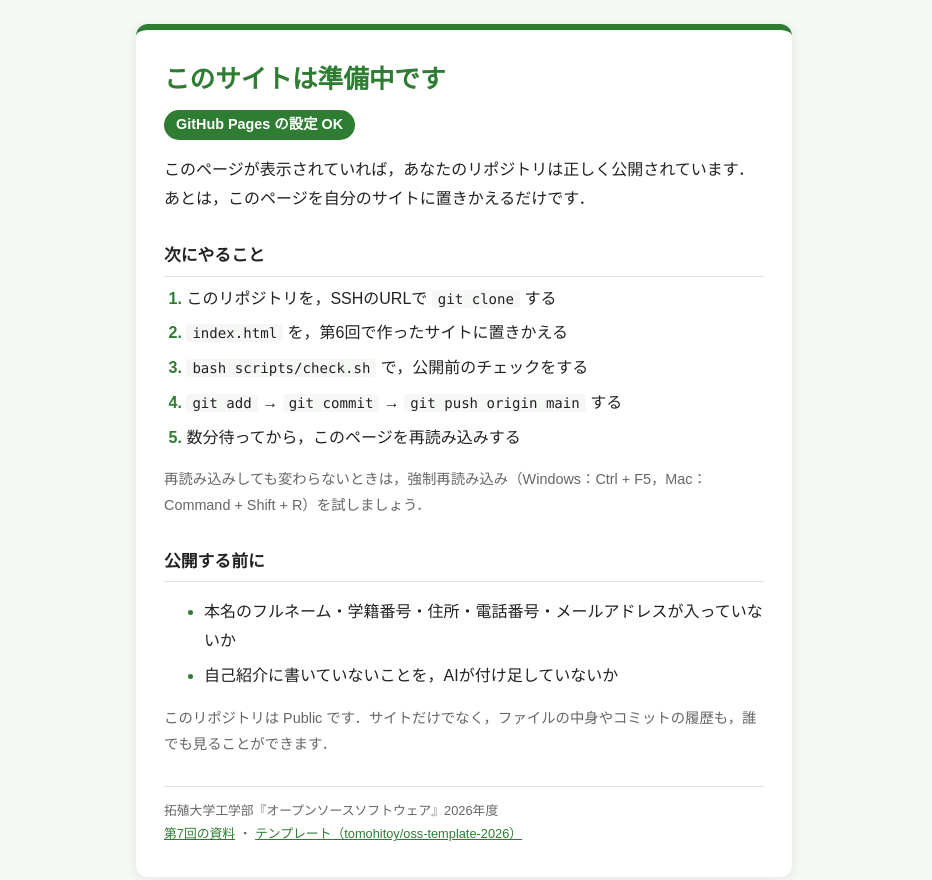
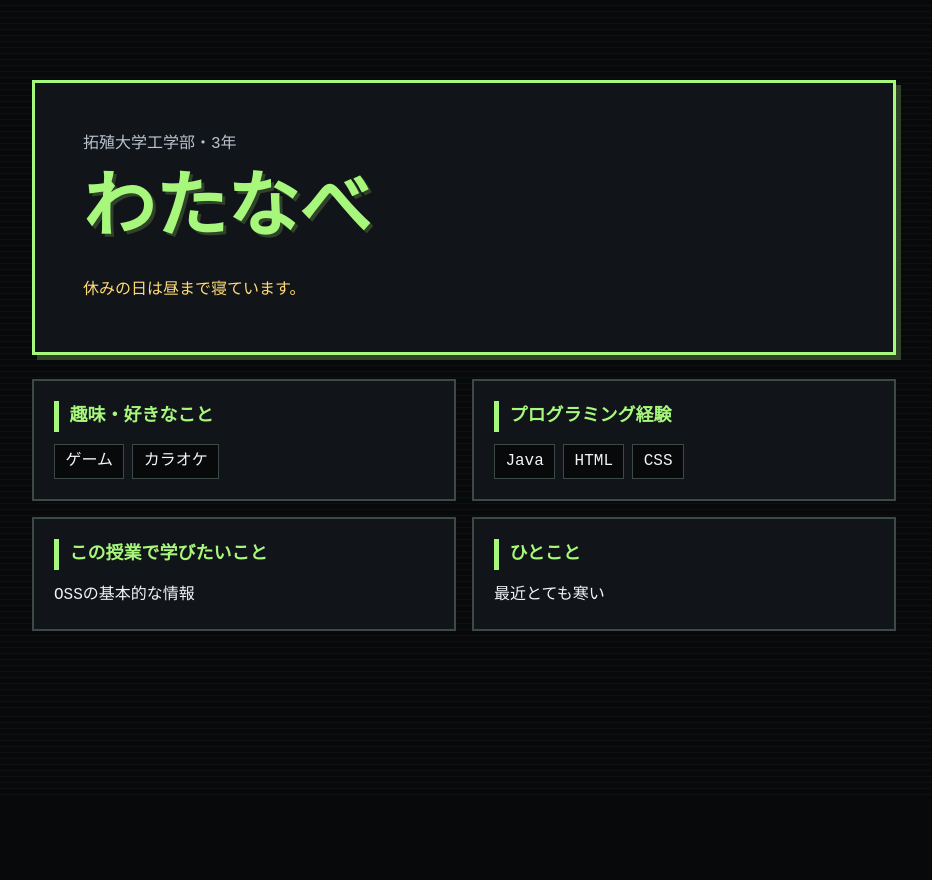
Before and after one commit to G485242024/G485242024.github.io, a plain HTML site: page index.html in a window 1280 px wide. Shown: the whole page, without its empty margins (176-1108 px from the left). After the commit the page ends 800 px from the top, so only its background shows below. Drawn offline with Linux system fonts and the light colour scheme.

Commit message:
feat: 第6回で作ったサイトを公開する

```diff
--- a/index.html
+++ b/index.html
@@ -1,162 +1,165 @@
 <!DOCTYPE html>
-<!-- oss-template-2026:placeholder （この目印で，scripts/check.sh が「準備中」のページかどうかを見分けます） -->
-<!--
-  テンプレートの「準備中」のページです．
-  このページが https://ユーザー名.github.io/ に表示されたら，GitHub Pages の設定は成功です．
-  第7回の実習4で，このファイルを第6回で作った index.html に置きかえます．
--->
 <html lang="ja">
 <head>
   <meta charset="UTF-8">
-  <meta name="viewport" content="width=device-width, initial-scale=1">
-  <title>準備中</title>
+  <meta name="viewport" content="width=device-width, initial-scale=1.0">
+  <title>わたなべのポートフォリオ</title>
   <style>
-    /* ===== 色の設定 ===== */
+    /* 黒を基調に、レトロゲーム風の配色と等幅フォントを設定 */
     :root {
-      --main-color: #2e7d32;  /* メインの色（見出し・番号） */
-      --bg-color: #f5f8f5;    /* ページの背景の色 */
-      --card-color: #ffffff;  /* カードの背景の色 */
-      --text-color: #222222;  /* 文字の色 */
-      --sub-color: #666666;   /* 補足の文字の色 */
-      --line-color: #dfe6df;  /* 区切り線の色 */
+      color-scheme: dark;
+      --background: #08090b;
+      --panel: #111419;
+      --text: #f2f4f6;
+      --muted: #bac3ce;
+      --green: #a6f77b;
+      --yellow: #ffdb76;
+      --border: #3d4945;
     }
 
-    /* パソコンやスマートフォンがダークモードのときの色 */
-    @media (prefers-color-scheme: dark) {
-      :root {
-        --main-color: #81c784;
-        --bg-color: #121512;
-        --card-color: #1e231e;
-        --text-color: #e8ece8;
-        --sub-color: #a0a8a0;
-        --line-color: #2f362f;
-      }
+    * {
+      box-sizing: border-box;
     }
 
-    /* ページ全体：カードを画面のまんなかに置く */
     body {
       margin: 0;
-      min-height: 100vh;
-      display: flex;
-      align-items: center;
-      justify-content: center;
-      padding: 24px 16px;
-      box-sizing: border-box;
-      font-family: "Hiragino Sans", "Yu Gothic", "Meiryo", sans-serif;
-      line-height: 1.8;
-      color: var(--text-color);
-      background: var(--bg-color);
+      background-color: var(--background);
+      /* 細い横線で、昔のゲーム画面のような質感を出す */
+      background-image: repeating-linear-gradient(
+        to bottom,
+        transparent 0 5px,
+        #ffffff07 5px 6px
+      );
+      color: var(--text);
+      font-family: ui-monospace, "Courier New", monospace;
+      line-height: 1.7;
     }
 
-    /* まんなかのカード */
-    main {
-      width: 100%;
-      max-width: 600px;
-      padding: 32px 28px;
-      background: var(--card-color);
-      border-top: 6px solid var(--main-color);
-      border-radius: 12px;
-      box-shadow: 0 2px 12px rgba(0, 0, 0, 0.08);
+    /* ページの横幅を制限し、左右に余白を取る */
+    .page {
+      width: min(100% - 2rem, 54rem);
+      margin-inline: auto;
+      padding-block: clamp(2rem, 7vw, 5rem);
+    }
+
+    /* 名前とキャッチコピーをゲームのタイトル画面風に表示 */
+    .profile {
+      padding: clamp(1.25rem, 5vw, 3rem);
+      border: 3px solid var(--green);
+      background-color: var(--panel);
+      box-shadow: 5px 5px 0 #304328;
+    }
+
+    .affiliation {
+      margin: 0;
+      color: var(--muted);
     }
 
     h1 {
-      margin: 0 0 4px;
-      font-size: clamp(1.3rem, 6vw, 1.6rem);  /* スマートフォンでは少し小さくする */
-      line-height: 1.4;
-      color: var(--main-color);
+      margin: 0.15em 0 0.3em;
+      color: var(--green);
+      font-size: clamp(2.25rem, 8vw, 4.5rem);
+      line-height: 1.2;
+      text-shadow: 3px 3px 0 #304328;
     }
 
-    h2 {
-      margin: 28px 0 8px;
-      padding-bottom: 4px;
-      font-size: 1.05rem;
-      border-bottom: 1px solid var(--line-color);
+    .catchphrase {
+      margin: 0;
+      color: var(--yellow);
     }
 
-    /* 「設定は成功」のバッジ */
-    .badge {
-      display: inline-block;
-      margin: 8px 0 0;
-      padding: 2px 12px;
-      font-size: 0.9rem;
-      font-weight: bold;
-      color: var(--card-color);
-      background: var(--main-color);
-      border-radius: 999px;
+    /* 各項目をゲームのメニューのような角張ったパネルにする */
+    .sections {
+      display: grid;
+      grid-template-columns: repeat(2, minmax(0, 1fr));
+      gap: 1rem;
+      margin-top: 1.5rem;
     }
 
-    /* 「次にやること」の番号つきリスト */
-    ol {
-      margin: 0;
-      padding-left: 1.4em;
-    }
-    li {
-      margin-bottom: 6px;
-    }
-    li::marker {
-      font-weight: bold;
-      color: var(--main-color);
+    .panel {
+      padding: 1.25rem;
+      border: 2px solid var(--border);
+      background-color: var(--panel);
     }
 
-    /* コマンドの見た目 */
-    code {
-      padding: 1px 6px;
-      font-family: "SFMono-Regular", Consolas, monospace;
-      font-size: 0.88em;
-      background: var(--bg-color);
-      border-radius: 4px;
-      white-space: nowrap;  /* コマンドの途中で折り返さない */
+    .panel h2 {
+      margin: 0 0 0.75rem;
+      padding-left: 0.65rem;
+      border-left: 0.35rem solid var(--green);
+      color: var(--green);
+      font-size: 1.125rem;
     }
 
-    /* 補足の小さな文字 */
-    .sub {
-      font-size: 0.9rem;
-      color: var(--sub-color);
+    .panel p {
+      margin: 0;
     }
 
-    /* いちばん下の小さな文字 */
-    footer {
-      margin-top: 28px;
-      padding-top: 12px;
-      font-size: 0.8rem;
-      color: var(--sub-color);
-      border-top: 1px solid var(--line-color);
+    /* 趣味や言語を枠で囲み、幅に合わせて折り返す */
+    .items {
+      display: flex;
+      flex-wrap: wrap;
+      gap: 0.5rem;
+      margin: 0;
+      padding: 0;
+      list-style: none;
     }
-    a {
-      color: var(--main-color);
+
+    .items li {
+      padding: 0.2rem 0.65rem;
+      border: 1px solid var(--border);
+      background-color: var(--background);
+    }
+
+    /* スマートフォンでは各パネルを縦一列に並べる */
+    @media (max-width: 38rem) {
+      .sections {
+        grid-template-columns: 1fr;
+      }
     }
   </style>
 </head>
 <body>
-  <main>
-    <h1>このサイトは準備中です</h1>
-    <p class="badge">GitHub Pages の設定 OK</p>
-    <p>このページが表示されていれば，あなたのリポジトリは正しく公開されています．
-      あとは，このページを自分のサイトに置きかえるだけです．</p>
+  <main class="page">
+    <!-- 基本情報とキャッチコピー -->
+    <header class="profile">
+      <p class="affiliation">拓殖大学工学部・3年</p>
+      <h1>わたなべ</h1>
+      <p class="catchphrase">休みの日は昼まで寝ています。</p>
+    </header>
 
-    <h2>次にやること</h2>
-    <ol>
-      <li>このリポジトリを，SSHのURLで <code>git clone</code> する</li>
-      <li><code>index.html</code> を，第6回で作ったサイトに置きかえる</li>
-      <li><code>bash scripts/check.sh</code> で，公開前のチェックをする</li>
-      <li><code>git add</code> → <code>git commit</code> → <code>git push origin main</code> する</li>
-      <li>数分待ってから，このページを再読み込みする</li>
-    </ol>
-    <p class="sub">再読み込みしても変わらないときは，強制再読み込み（Windows：Ctrl + F5，Mac：Command + Shift + R）を試しましょう．</p>
+    <!-- 自己紹介の各項目 -->
+    <div class="sections">
+      <!-- 趣味・好きなこと -->
+      <section class="panel">
+        <h2>趣味・好きなこと</h2>
+        <ul class="items" role="list">
+          <li>ゲーム</li>
+          <li>カラオケ</li>
+        </ul>
+      </section>
 
-    <h2>公開する前に</h2>
-    <ul>
-      <li>本名のフルネーム・学籍番号・住所・電話番号・メールアドレスが入っていないか</li>
-      <li>自己紹介に書いていないことを，AIが付け足していないか</li>
-    </ul>
-    <p class="sub">このリポジトリは Public です．サイトだけでなく，ファイルの中身やコミットの履歴も，誰でも見ることができます．</p>
+      <!-- 使ったことのある言語 -->
+      <section class="panel">
+        <h2>プログラミング経験</h2>
+        <ul class="items" role="list">
+          <li>Java</li>
+          <li>HTML</li>
+          <li>CSS</li>
+        </ul>
+      </section>
 
-    <footer>
-      拓殖大学工学部『オープンソースソフトウェア』2026年度<br>
-      <a href="https://github.com/tomohitoy/oss-practice-2026/blob/main-07/chap07/README.md">第7回の資料</a>
-      ・
-      <a href="https://github.com/tomohitoy/oss-template-2026">テンプレート（tomohitoy/oss-template-2026）</a>
-    </footer>
+      <!-- 授業で学びたいこと -->
+      <section class="panel">
+        <h2>この授業で学びたいこと</h2>
+        <p>OSSの基本的な情報</p>
+      </section>
+
+      <!-- 最後のひとこと -->
+      <section class="panel">
+        <h2>ひとこと</h2>
+        <p>最近とても寒い</p>
+      </section>
+    </div>
   </main>
 </body>
 </html>
```
